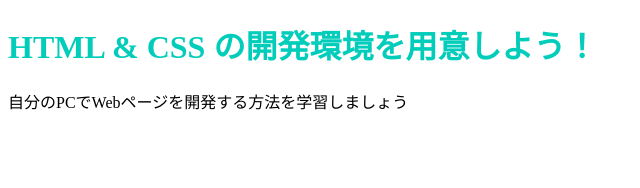
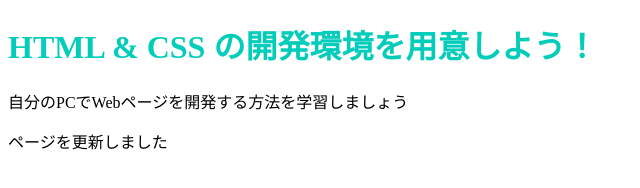
Before and after one commit to matsuaki1005/matsuaki1005.github.io, a plain HTML site: page index.html in a window 1280 px wide. Shown: the whole page, without its empty margins (0-640 px from the left). Drawn offline with Linux system fonts and the light colour scheme.

Commit message:
Update index.html

```diff
--- a/index.html
+++ b/index.html
@@ -8,5 +8,6 @@
   <body>
     <h1 class="title">HTML & CSS の開発環境を用意しよう！</h1>
     <p>自分のPCでWebページを開発する方法を学習しましょう</p>
+    <p>ページを更新しました</p>
   </body>
 </html>
```
